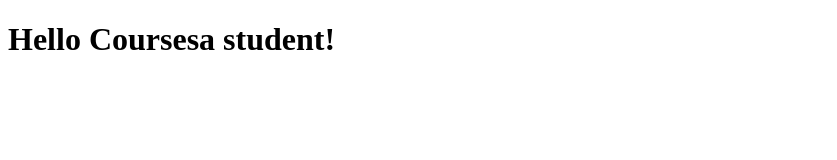
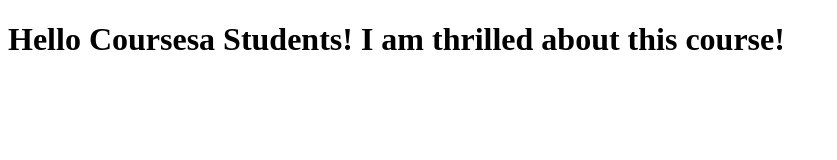
Before and after one commit to pnxhong/coursera-angularjs, a plain HTML site: page index.html in a window 1280 px wide. Shown: the whole page, without its empty margins (0-837 px from the left). Drawn offline with Linux system fonts and the light colour scheme.

Commit message:
Next version of web file

```diff
--- a/index.html
+++ b/index.html
@@ -5,6 +5,6 @@
     <title>Hello Coursesa</title>
   </head>
   <body>
-    <h1>Hello Coursesa student!</h1>
+    <h1>Hello Coursesa Students! I am thrilled about this course!</h1>
   </body>
 </html>
```
